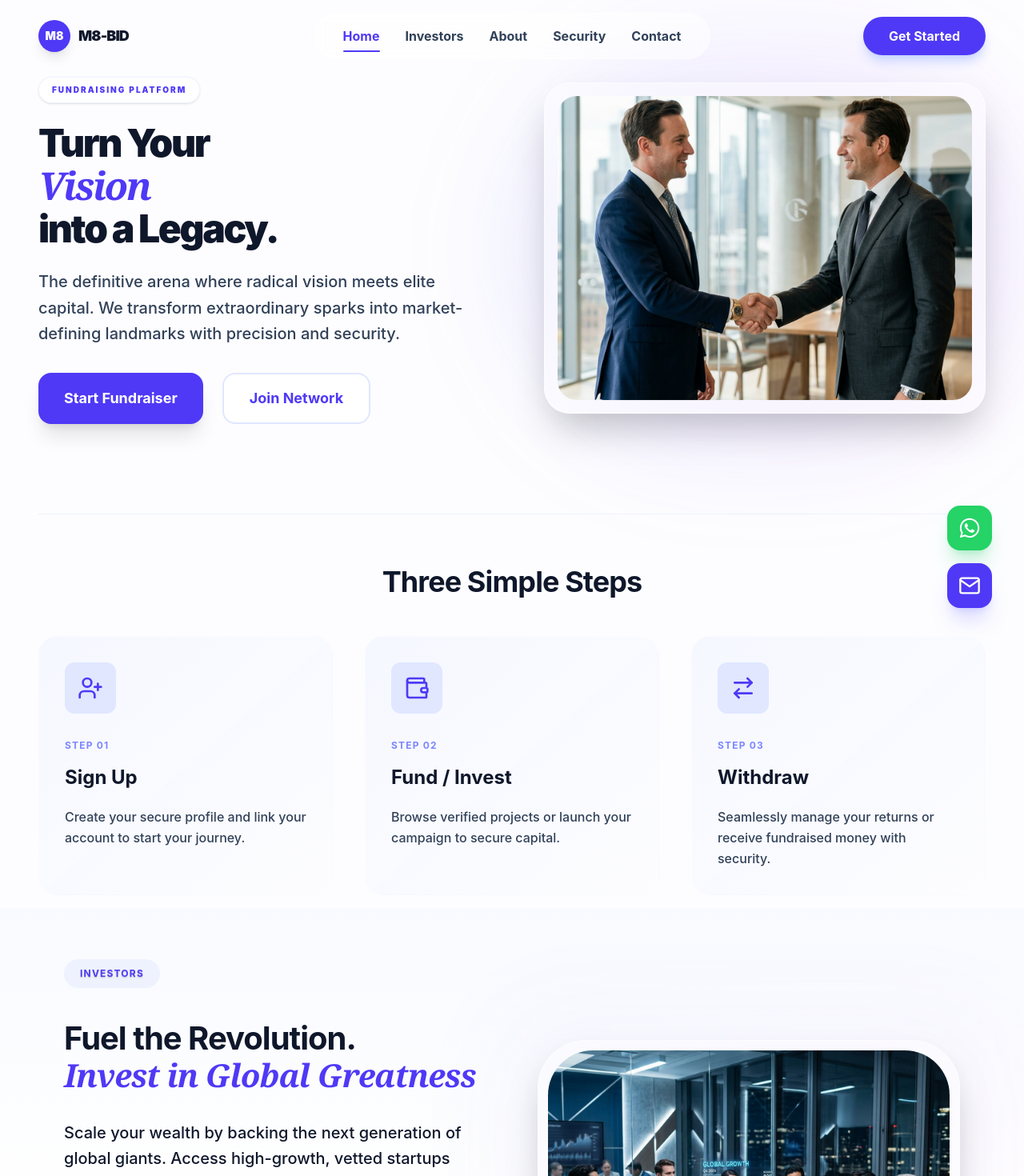
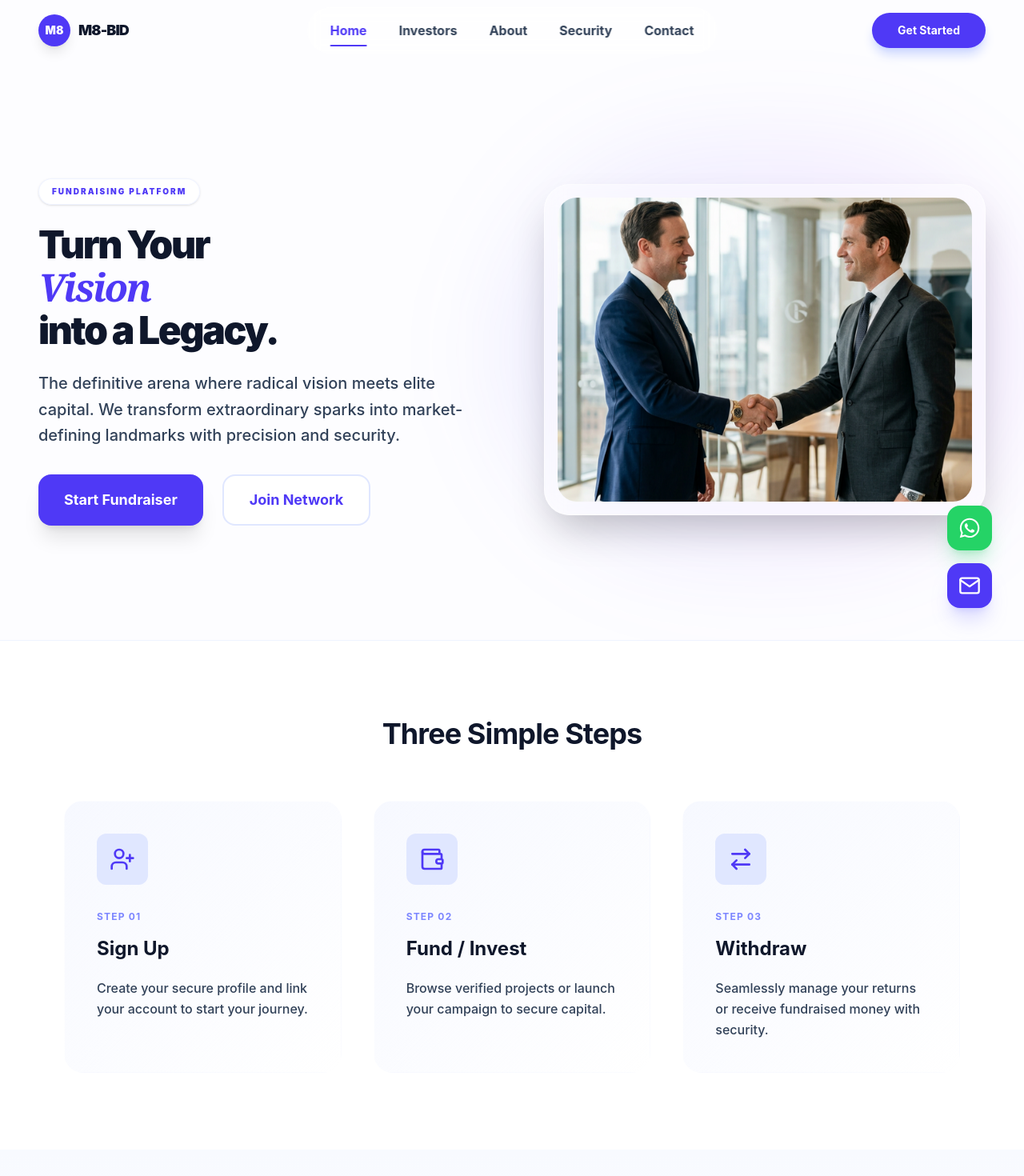
Before and after one commit to yarrowtech-intern2/CrowdFundingLanding, a React (Vite) app in the folder frontend/: page / in a window 1280 px wide. Shown: the top 1470 px of the page at 80% size. Built offline with nearby package versions, Linux system fonts and the light colour scheme.

Commit message:
add maps

```diff
--- a/frontend/src/Components/Contact.jsx
+++ b/frontend/src/Components/Contact.jsx
@@ -211,30 +211,7 @@ const ContactUs = () => {
           </div>
         </div>
 
-        {/* Full-Width Map Detail */}
-        <motion.div
-          initial={{ opacity: 0, y: 30 }}
-          whileInView={{ opacity: 1, y: 0 }}
-          viewport={{ amount: 0.1 }}
-          transition={{ duration: 1 }}
-          className="mt-20 sm:mt-24 2xl:mt-16 w-full h-[350px] sm:h-[450px] 2xl:h-[400px] rounded-[3rem] overflow-hidden shadow-2xl border-4 border-white relative group"
-        >
-          <iframe
-            src="https://www.google.com/maps/embed?pb=!1m18!1m12!1m3!1d3684.2755315510!2d88.351239!3d22.5606456!2m3!1f0!2f0!3f0!3m2!1i1024!2i768!4f13.1!3m3!1m2!1s0x3a0277063cc9b257%3A0xe54970477e68e4c7!2s3A%2C%20Bertram%20St%2C%20Esplanade%2C%20Kolkata%2C%20West%20Bengal%20700087!5e0!3m2!1sen!2sin!4v1712495000000!5m2!1sen!2sin"
-            width="100%"
-            height="100%"
-            style={{ border: 0, filter: "grayscale(1) contrast(1.1) brightness(1.05)" }}
-            allowFullScreen=""
-            loading="lazy"
-            referrerPolicy="no-referrer-when-downgrade"
-            title="Office Location"
-            className="hover:grayscale-0 transition-all duration-1000"
-          />
-          <div className="absolute top-6 left-6 2xl:top-4 2xl:left-4 bg-white/90 backdrop-blur-md p-4 2xl:p-3 rounded-2xl shadow-xl border border-indigo-50/50 hidden sm:block">
-            <h5 className="text-sm 2xl:text-xs font-black text-slate-900 mb-1">Corporate HQ</h5>
-            <p className="text-xs 2xl:text-[10px] font-bold text-indigo-600">Esplanade, Kolkata</p>
-          </div>
-        </motion.div>
+
       </div>
     </section>
   );
--- a/frontend/src/Components/Header.jsx
+++ b/frontend/src/Components/Header.jsx
@@ -50,15 +50,15 @@ const Header = () => {
 
   return (
     <header className="fixed top-2 sm:top-3 md:top-4 left-0 w-full z-50 pointer-events-none transition-all duration-300">
-      <div className="w-full max-w-7xl mx-auto px-3 sm:px-6 md:px-8 lg:px-12 grid grid-cols-[1fr_auto_1fr] items-center pointer-events-auto relative">
+      <div className="w-full max-w-7xl mx-auto px-4 sm:px-6 md:px-8 lg:px-12 flex items-center justify-between pointer-events-auto relative">
 
-        {/* Logo */}
+        {/* Logo (Left) */}
         <motion.div
           initial={{ opacity: 0, x: -20 }}
           animate={{ opacity: 1, x: 0 }}
           transition={{ duration: 0.6 }}
           onClick={() => scrollToSection("home")}
-          className="cursor-pointer flex items-center gap-1.5 sm:gap-2 md:gap-2.5 justify-self-start group"
+          className="cursor-pointer flex items-center gap-2 sm:gap-2.5 justify-start group flex-shrink-0"
         >
           {/* Logo Circle */}
           <div className="w-8 h-8 sm:w-9 sm:h-9 md:w-10 md:h-10 rounded-full bg-indigo-600 flex items-center justify-center shadow-lg group-hover:scale-110 group-hover:shadow-xl transition-all duration-300">
@@ -71,14 +71,14 @@ const Header = () => {
           </span>
         </motion.div>
 
-        {/* Desktop Navigation */}
+        {/* Desktop Navigation (Center/Spaced) */}
         <motion.div
           initial={{ opacity: 0, y: -10 }}
           animate={{ opacity: 1, y: 0 }}
           transition={{ duration: 0.6, delay: 0.1 }}
-          className="justify-self-center hidden lg:block"
+          className="hidden lg:block absolute left-1/2 -translate-x-1/2"
         >
-          <nav className={`flex items-center gap-4 xl:gap-6 2xl:gap-8 px-4 sm:px-5 md:px-6 xl:px-8 py-2 sm:py-2.5 md:py-3 rounded-full border border-white/40 transition-all duration-500 ${
+          <nav className={`flex items-center gap-4 xl:gap-8 px-6 py-3 rounded-full border border-white/40 transition-all duration-500 ${
             scrolled
               ? "bg-white/95 backdrop-blur-xl shadow-2xl shadow-indigo-100/40 border-indigo-100/60"
               : "bg-white/50 backdrop-blur-sm border-white/30"
@@ -87,7 +87,7 @@ const Header = () => {
               <button
                 key={item.id}
                 onClick={() => scrollToSection(item.id)}
-                className={`text-[10px] sm:text-xs md:text-sm xl:text-base font-bold transition-all relative group/item whitespace-nowrap px-1 py-1 ${
+                className={`text-xs md:text-sm xl:text-base font-bold transition-all relative group/item whitespace-nowrap px-1 py-1 ${
                   activeSection === item.id
                     ? "text-indigo-600"
                     : "text-slate-700 hover:text-indigo-600"
@@ -104,31 +104,32 @@ const Header = () => {
           </nav>
         </motion.div>
 
-        {/* Right Controls */}
+        {/* Right Controls (Right) */}
         <motion.div
           initial={{ opacity: 0, x: 20 }}
           animate={{ opacity: 1, x: 0 }}
           transition={{ duration: 0.6, delay: 0.2 }}
-          className="flex justify-end items-center gap-2 sm:gap-3 md:gap-4"
+          className="flex justify-end items-center gap-2 sm:gap-3 md:gap-4 flex-shrink-0"
         >
           {/* Desktop CTA Button */}
           <motion.button
             whileHover={{ scale: 1.05 }}
             whileTap={{ scale: 0.95 }}
             onClick={() => scrollToSection("contact")}
-            className="hidden md:flex px-4 sm:px-5 md:px-6 lg:px-7 xl:px-8 py-2 sm:py-2.5 md:py-3 bg-indigo-600 text-white font-bold text-[10px] sm:text-xs md:text-sm lg:text-base rounded-full hover:bg-indigo-700 transition-all active:scale-95 shadow-lg shadow-indigo-200 hover:shadow-xl hover:shadow-indigo-300"
+            className="hidden md:flex px-5 sm:px-6 md:px-8 py-2.5 sm:py-3 bg-indigo-600 text-white font-bold text-xs md:text-sm rounded-full hover:bg-indigo-700 transition-all active:scale-95 shadow-lg shadow-indigo-200 hover:shadow-xl hover:shadow-indigo-300"
           >
             Get Started
           </motion.button>
 
-          {/* Mobile Menu Toggle */}
+          {/* Mobile Menu Toggle - Strictly Right Aligned */}
           <motion.button
             whileHover={{ scale: 1.1 }}
             whileTap={{ scale: 0.95 }}
             onClick={() => setMenuOpen(!menuOpen)}
-            className="lg:hidden w-9 h-9 sm:w-10 sm:h-10 flex items-center justify-center bg-white rounded-full shadow-lg border border-slate-200 text-slate-900 hover:bg-slate-50 transition-all"
+            className="lg:hidden w-10 h-10 flex items-center justify-center bg-white rounded-full shadow-lg border border-slate-200 text-slate-900 hover:bg-slate-50 transition-all ml-auto"
+            aria-label="Toggle Menu"
           >
-            {menuOpen ? <FaTimes size={14} className="sm:block" /> : <FaBars size={14} className="sm:block" />}
+            {menuOpen ? <FaTimes size={16} /> : <FaBars size={16} />}
           </motion.button>
         </motion.div>
       </div>
--- a/frontend/src/Components/Hero.jsx
+++ b/frontend/src/Components/Hero.jsx
@@ -16,9 +16,9 @@ const Hero = () => {
   };
 
   return (
-    <section id="home" className="relative w-full min-h-screen flex items-center justify-center bg-[#fdfdff] pt-20 overflow-visible">
+    <section id="home" className="relative w-full bg-[#fdfdff] pt-20 overflow-visible">
       <Helmet>
-        <title>M8-BID</title>
+        <title>M8-BID | Vision to Legacy</title>
       </Helmet>
 
       {/* Grid Overlay */}
@@ -30,7 +30,9 @@ const Hero = () => {
         }}
       />
 
-      <div className="w-full max-w-7xl mx-auto px-4 sm:px-6 md:px-8 lg:px-12 relative z-10 py-4">
+      {/* FIRST FOLD: HERO CONTENT */}
+      <div className="relative w-full min-h-[calc(100vh-80px)] flex items-center justify-center px-4 sm:px-6 md:px-8 lg:px-12 py-10">
+        <div className="w-full max-w-7xl mx-auto z-10">
           <div className="grid grid-cols-1 lg:grid-cols-2 gap-8 sm:gap-12 md:gap-16 lg:gap-14 xl:gap-20 2xl:gap-20 items-center">
 
             {/* CONTENT */}
@@ -105,21 +107,24 @@ const Hero = () => {
               </div>
             </motion.div>
           </div>
+        </div>
+      </div>
 
-        {/* STEPS SECTION */}
-        <div className="mt-16 sm:mt-20 md:mt-24 lg:mt-28 pt-8 sm:pt-12 md:pt-16 border-t border-indigo-100/50">
+      {/* SECOND FOLD: STEPS SECTION */}
+      <div className="relative w-full bg-white py-16 sm:py-24 2xl:py-20 border-t border-indigo-100/50 overflow-visible z-10">
+        <div className="w-full max-w-7xl mx-auto px-6 sm:px-12 lg:px-20">
           {/* Steps Heading */}
           <motion.h2
             initial={{ opacity: 0, y: 20 }}
             whileInView={{ opacity: 1, y: 0 }}
             viewport={{ amount: 0.2 }}
-            className="text-3xl sm:text-4xl md:text-4xl lg:text-4xl xl:text-4xl 2xl:text-4xl font-bold tracking-tight text-slate-900 text-center mb-10 sm:mb-12 md:mb-12 2xl:mb-12 px-2 sm:px-0"
+            className="text-3xl sm:text-4xl md:text-4xl lg:text-4xl xl:text-4xl 2xl:text-4xl font-bold tracking-tight text-slate-900 text-center mb-10 sm:mb-12 md:mb-16 2xl:mb-16"
           >
             Three Simple Steps
           </motion.h2>
 
           {/* Steps Grid */}
-          <div className="grid grid-cols-1 sm:grid-cols-2 lg:grid-cols-3 gap-6 sm:gap-8 md:gap-10 2xl:gap-10 px-2 sm:px-0">
+          <div className="grid grid-cols-1 sm:grid-cols-2 lg:grid-cols-3 gap-8 sm:gap-10 2xl:gap-10">
             {[
               {
                 id: "01",
@@ -146,7 +151,7 @@ const Hero = () => {
                 whileInView={{ opacity: 1, y: 0 }}
                 viewport={{ amount: 0.2 }}
                 transition={{ duration: 0.8, delay: index * 0.1 }}
-                className="group p-6 sm:p-8 md:p-8 2xl:p-10 rounded-2xl sm:rounded-3xl bg-gradient-to-br from-indigo-50/50 to-transparent hover:bg-white hover:shadow-2xl transition-all duration-300 border border-transparent hover:border-indigo-100/50"
+                className="group p-8 sm:p-10 2xl:p-10 rounded-2xl sm:rounded-3xl bg-gradient-to-br from-indigo-50/50 to-transparent hover:bg-white hover:shadow-2xl transition-all duration-300 border border-transparent hover:border-indigo-100/50"
               >
                 {/* Icon Container */}
                 <div className="w-12 sm:w-14 md:w-16 h-12 sm:h-14 md:h-16 rounded-lg sm:rounded-xl bg-indigo-100 flex items-center justify-center text-indigo-600 transition-all mb-6 sm:mb-8 group-hover:scale-110 group-hover:bg-indigo-200">
```
Lines whose indentation alone changed are shown as unchanged.
